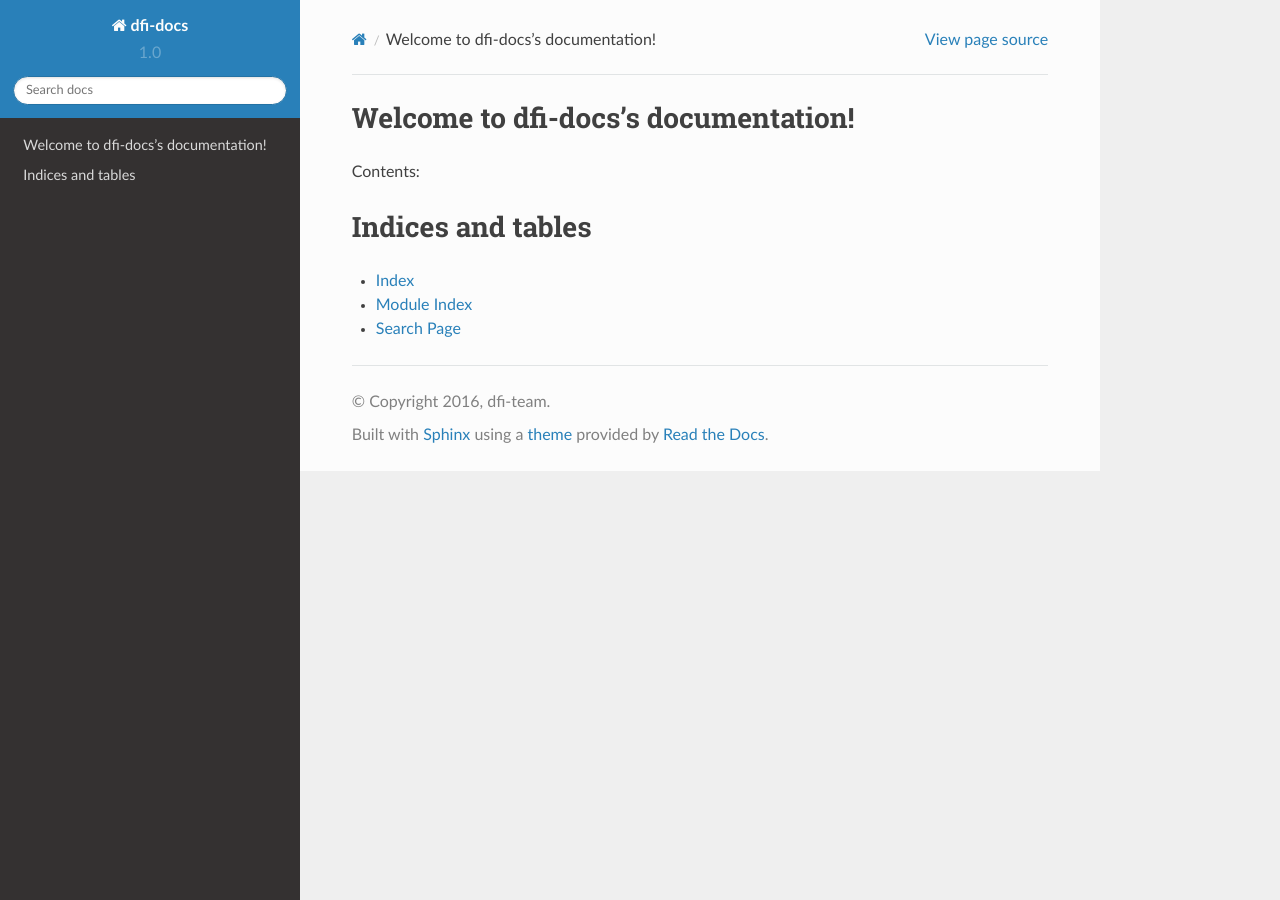
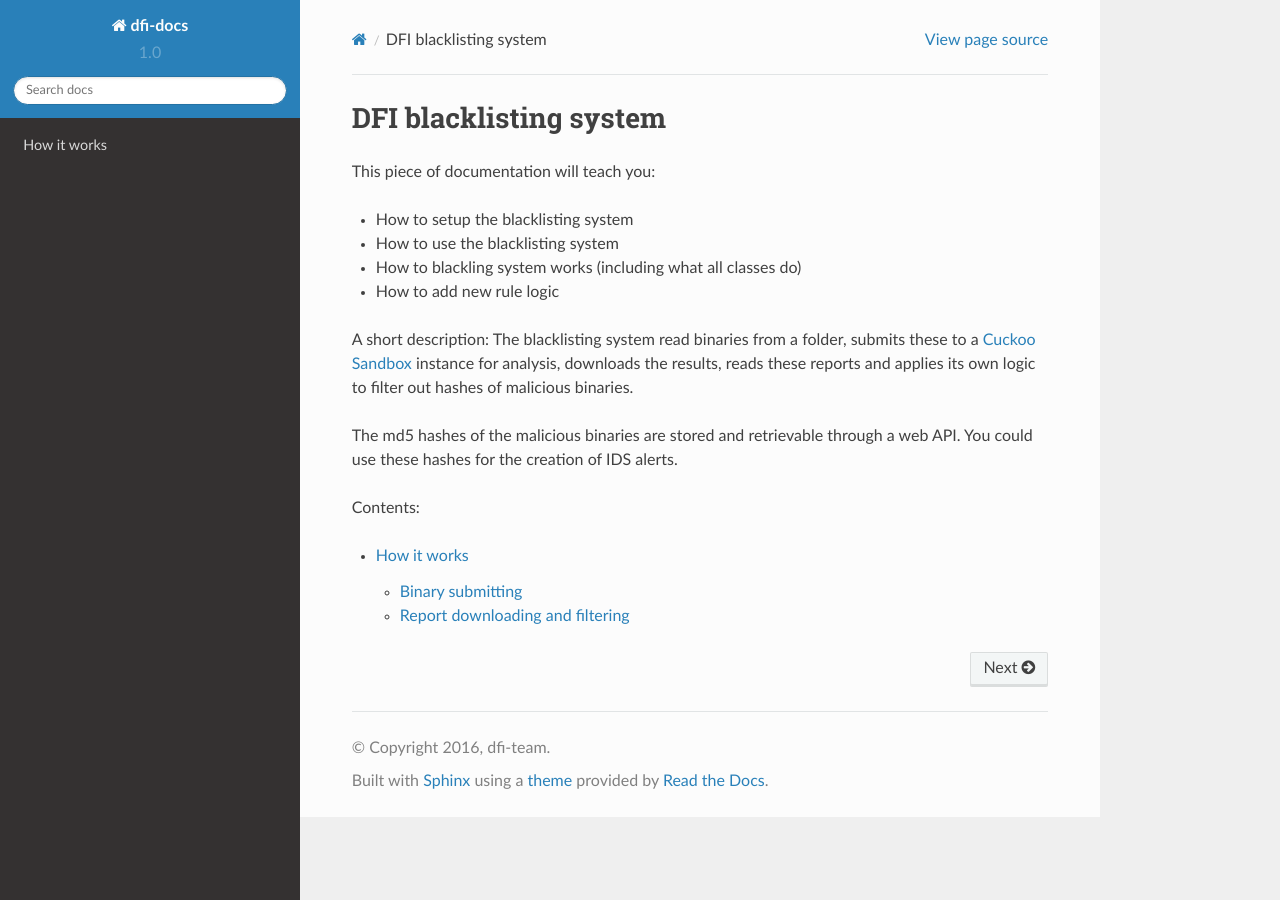
Before and after one commit to rdevries20/dfi-docs, a Sphinx documentation site: the page built from docs/source/index.rst, in a window 1280 px wide. Built offline with Sphinx 7.4.7 and the Read the Docs theme 2.0.0, drawn with Linux system fonts in a browser that asks for light colours.

Commit message:
Added start of How It works

```diff
--- /dev/null
+++ b/docs/source/howitworks/index.rst
@@ -0,0 +1,36 @@
+How it works
+============
+The blacklisting system consists of four parts. Each of these parts has a
+seperate run script.
+
+Binary submitting
+-----------------
+
+Script name: **submit_binary.py**
+
+This script reads the binaries from the configured directory and calculates a sha256 hash.
+It will then check if this hash is in the 'hashes' indice in the Elasticsearch server.
+This indice is used to keep track of all earlier submitted binaries to prevent analysing the same
+binary more then once.
+
+If not present in this indice, it will then proceed to submit it to the Cuckoo Sandbox server and only
+after a successful submission, add the the hash, the Cuckoo task ID, and a timestamp to the 'queue' indice.
+This indice contains all binaries submitted to Cuckoo Sandbox and is used to keep track of the status of
+each task.
+
+After submitting and adding it to the queue, the hash of a binary will be added to the 'hashes' indice
+so we later know it has been analysed already. As a last step **the binary is deleted** from the configured
+directory.
+
+If we encounter a binary that has already been analysed, a counter for this binary is incremented
+in the 'hashes' indice.
+
+
+Report downloading and filtering
+--------------------------------
+
+Script name: **report_hoarder.py**
+
+The goal of this script is to download reports from the Cuckoo Sandbox server and filter out
+all values which we do not use and change to structure so we can easily store it in the Elasticsearch
+server.
--- a/docs/source/index.rst
+++ b/docs/source/index.rst
@@ -1,21 +1,23 @@
-.. dfi-docs documentation master file, created by
-   sphinx-quickstart on Mon Jul  4 00:39:50 2016.
-   You can adapt this file completely to your liking, but it should at least
-   contain the root `toctree` directive.
+DFI blacklisting system
+=======================
 
-Welcome to dfi-docs's documentation!
-====================================
+This piece of documentation will teach you:
+
+- How to setup the blacklisting system
+- How to use the blacklisting system
+- How to blackling system works (including what all classes do)
+- How to add new rule logic
+
+
+A short description:
+The blacklisting system read binaries from a folder, submits these to a `Cuckoo Sandbox <https://cuckoosandbox.org/>`_ instance for analysis,
+downloads the results, reads these reports and applies its own logic to filter out hashes of malicious
+binaries.
+
+The md5 hashes of the malicious binaries are stored and retrievable through a web API.
+You could use these hashes for the creation of IDS alerts.
 
 Contents:
 
 .. toctree::
-   :maxdepth: 2
-
-
-
-Indices and tables
-==================
-
-* :ref:`genindex`
-* :ref:`modindex`
-* :ref:`search`
+   howitworks/index
```
